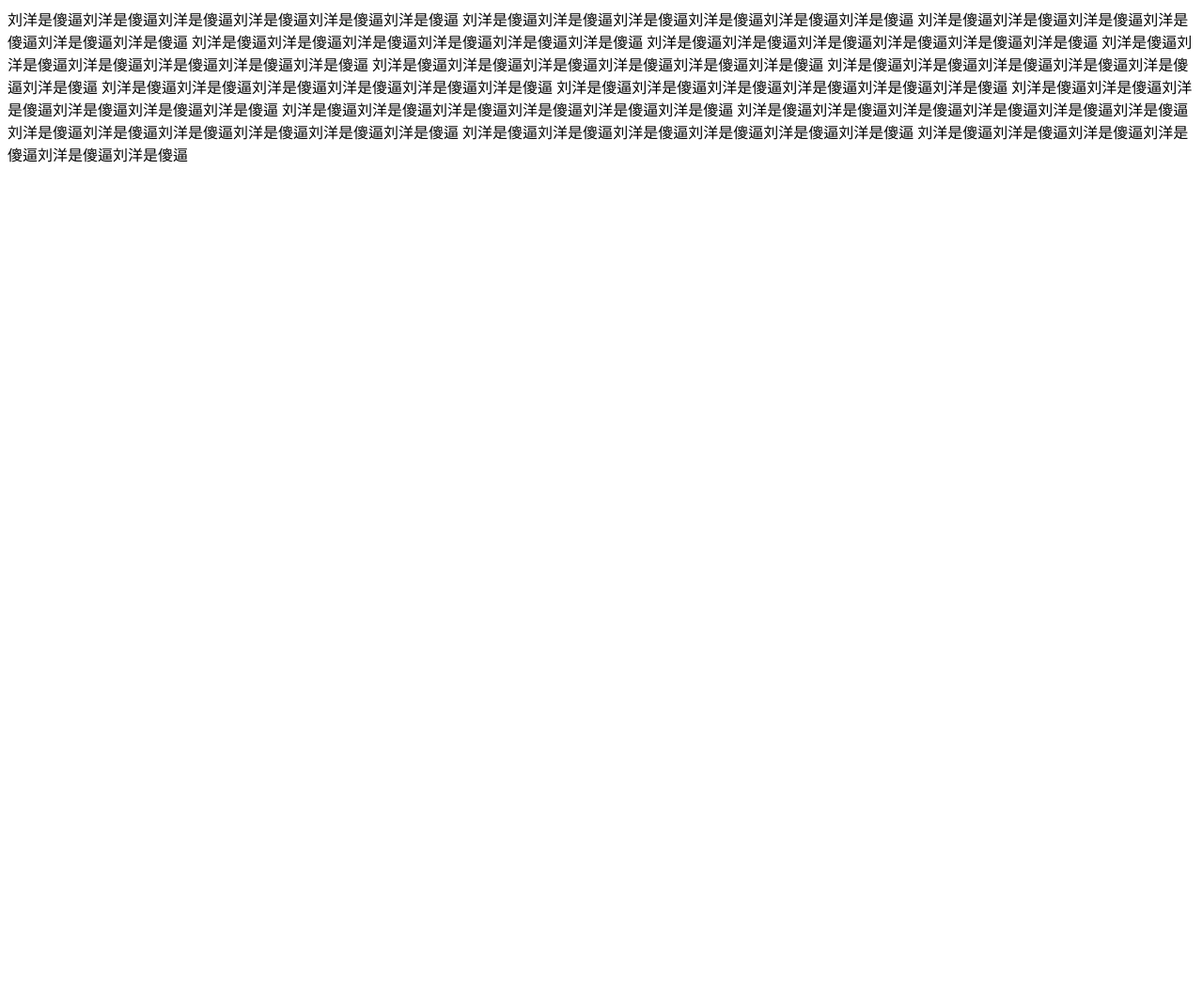
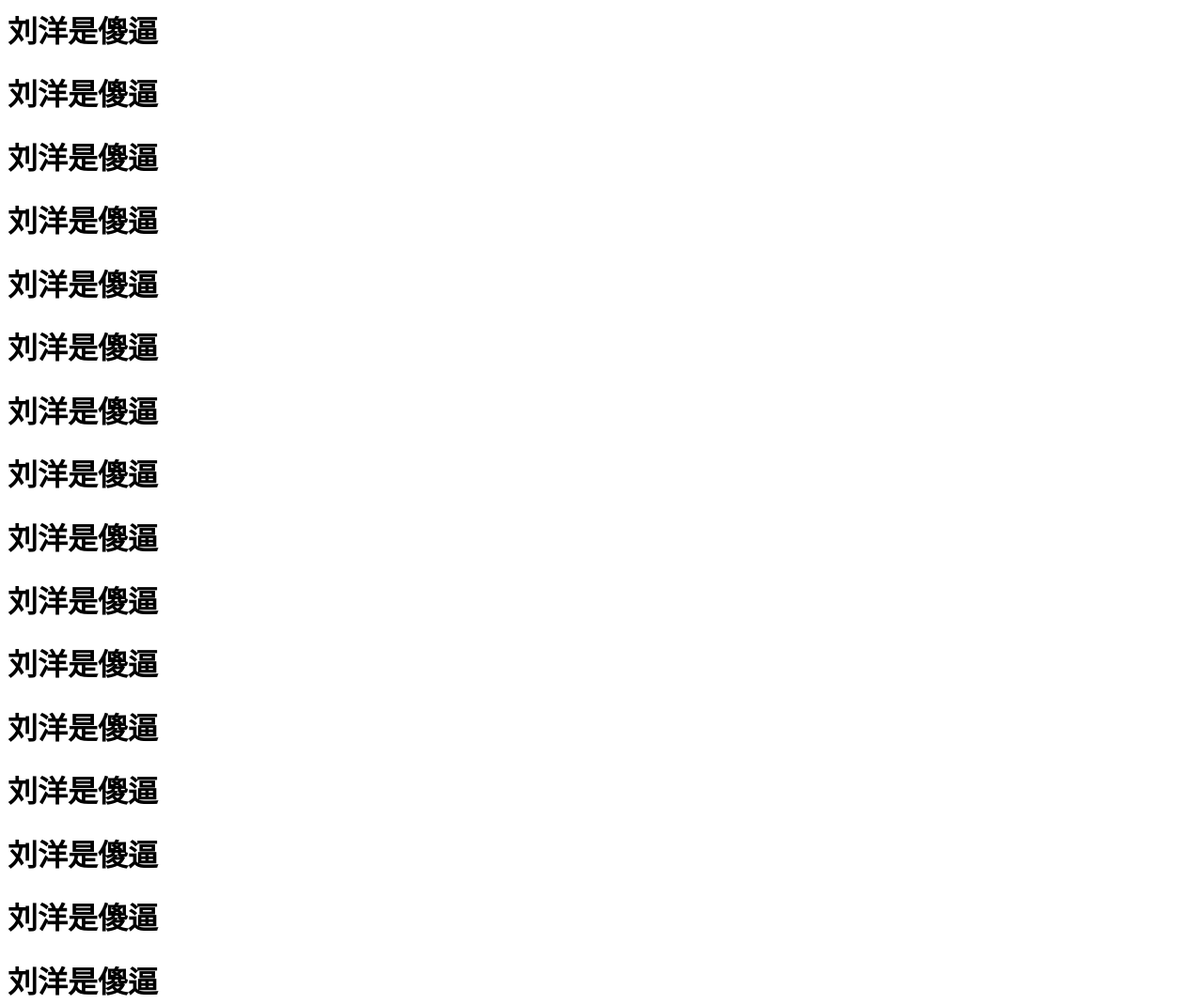
Before and after one commit to daniubi/daniubi.github.io, a plain HTML site: page index.html in a window 1280 px wide. Shown: the top 1069 px of the page at 94% size. Before the commit the page ends 800 px from the top, so only its background shows below. Drawn offline with Linux system fonts and the light colour scheme.

Commit message:
Update index.html

```diff
--- a/index.html
+++ b/index.html
@@ -1,16 +1,24 @@
-<span>刘洋是傻逼</span><span>刘洋是傻逼</span><span>刘洋是傻逼</span><span>刘洋是傻逼</span><span>刘洋是傻逼</span><span>刘洋是傻逼</span>
-<span>刘洋是傻逼</span><span>刘洋是傻逼</span><span>刘洋是傻逼</span><span>刘洋是傻逼</span><span>刘洋是傻逼</span><span>刘洋是傻逼</span>
-<span>刘洋是傻逼</span><span>刘洋是傻逼</span><span>刘洋是傻逼</span><span>刘洋是傻逼</span><span>刘洋是傻逼</span><span>刘洋是傻逼</span>
-<span>刘洋是傻逼</span><span>刘洋是傻逼</span><span>刘洋是傻逼</span><span>刘洋是傻逼</span><span>刘洋是傻逼</span><span>刘洋是傻逼</span>
-<span>刘洋是傻逼</span><span>刘洋是傻逼</span><span>刘洋是傻逼</span><span>刘洋是傻逼</span><span>刘洋是傻逼</span><span>刘洋是傻逼</span>
-<span>刘洋是傻逼</span><span>刘洋是傻逼</span><span>刘洋是傻逼</span><span>刘洋是傻逼</span><span>刘洋是傻逼</span><span>刘洋是傻逼</span>
-<span>刘洋是傻逼</span><span>刘洋是傻逼</span><span>刘洋是傻逼</span><span>刘洋是傻逼</span><span>刘洋是傻逼</span><span>刘洋是傻逼</span>
-<span>刘洋是傻逼</span><span>刘洋是傻逼</span><span>刘洋是傻逼</span><span>刘洋是傻逼</span><span>刘洋是傻逼</span><span>刘洋是傻逼</span>
-<span>刘洋是傻逼</span><span>刘洋是傻逼</span><span>刘洋是傻逼</span><span>刘洋是傻逼</span><span>刘洋是傻逼</span><span>刘洋是傻逼</span>
-<span>刘洋是傻逼</span><span>刘洋是傻逼</span><span>刘洋是傻逼</span><span>刘洋是傻逼</span><span>刘洋是傻逼</span><span>刘洋是傻逼</span>
-<span>刘洋是傻逼</span><span>刘洋是傻逼</span><span>刘洋是傻逼</span><span>刘洋是傻逼</span><span>刘洋是傻逼</span><span>刘洋是傻逼</span>
-<span>刘洋是傻逼</span><span>刘洋是傻逼</span><span>刘洋是傻逼</span><span>刘洋是傻逼</span><span>刘洋是傻逼</span><span>刘洋是傻逼</span>
-<span>刘洋是傻逼</span><span>刘洋是傻逼</span><span>刘洋是傻逼</span><span>刘洋是傻逼</span><span>刘洋是傻逼</span><span>刘洋是傻逼</span>
-<span>刘洋是傻逼</span><span>刘洋是傻逼</span><span>刘洋是傻逼</span><span>刘洋是傻逼</span><span>刘洋是傻逼</span><span>刘洋是傻逼</span>
-<span>刘洋是傻逼</span><span>刘洋是傻逼</span><span>刘洋是傻逼</span><span>刘洋是傻逼</span><span>刘洋是傻逼</span><span>刘洋是傻逼</span>
-<span>刘洋是傻逼</span><span>刘洋是傻逼</span><span>刘洋是傻逼</span><span>刘洋是傻逼</span><span>刘洋是傻逼</span><span>刘洋是傻逼</span>
+<span><h1>刘洋是傻逼</h1><span><h1>刘洋是傻逼</h1><span><h1>刘洋是傻逼</h1><span><h1>刘洋是傻逼</h1><span><h1>刘洋是傻逼</h1>
+<span><h1>刘洋是傻逼</h1><span><h1>刘洋是傻逼</h1><span><h1>刘洋是傻逼</h1><span><h1>刘洋是傻逼</h1><span><h1>刘洋是傻逼</h1>
+<span><h1>刘洋是傻逼</h1><span><h1>刘洋是傻逼</h1><span><h1>刘洋是傻逼</h1><span><h1>刘洋是傻逼</h1><span><h1>刘洋是傻逼</h1>
+<span><h1>刘洋是傻逼</h1><span><h1>刘洋是傻逼</h1><span><h1>刘洋是傻逼</h1><span><h1>刘洋是傻逼</h1><span><h1>刘洋是傻逼</h1>
+<span><h1>刘洋是傻逼</h1><span><h1>刘洋是傻逼</h1><span><h1>刘洋是傻逼</h1><span><h1>刘洋是傻逼</h1><span><h1>刘洋是傻逼</h1>
+<span><h1>刘洋是傻逼</h1><span><h1>刘洋是傻逼</h1><span><h1>刘洋是傻逼</h1><span><h1>刘洋是傻逼</h1><span><h1>刘洋是傻逼</h1>
+<span><h1>刘洋是傻逼</h1><span><h1>刘洋是傻逼</h1><span><h1>刘洋是傻逼</h1><span><h1>刘洋是傻逼</h1><span><h1>刘洋是傻逼</h1>
+<span><h1>刘洋是傻逼</h1><span><h1>刘洋是傻逼</h1><span><h1>刘洋是傻逼</h1><span><h1>刘洋是傻逼</h1><span><h1>刘洋是傻逼</h1>
+<span><h1>刘洋是傻逼</h1><span><h1>刘洋是傻逼</h1><span><h1>刘洋是傻逼</h1><span><h1>刘洋是傻逼</h1><span><h1>刘洋是傻逼</h1>
+<span><h1>刘洋是傻逼</h1><span><h1>刘洋是傻逼</h1><span><h1>刘洋是傻逼</h1><span><h1>刘洋是傻逼</h1><span><h1>刘洋是傻逼</h1>
+<span><h1>刘洋是傻逼</h1><span><h1>刘洋是傻逼</h1><span><h1>刘洋是傻逼</h1><span><h1>刘洋是傻逼</h1><span><h1>刘洋是傻逼</h1>
+<span><h1>刘洋是傻逼</h1><span><h1>刘洋是傻逼</h1><span><h1>刘洋是傻逼</h1><span><h1>刘洋是傻逼</h1><span><h1>刘洋是傻逼</h1>
+<span><h1>刘洋是傻逼</h1><span><h1>刘洋是傻逼</h1><span><h1>刘洋是傻逼</h1><span><h1>刘洋是傻逼</h1><span><h1>刘洋是傻逼</h1>
+<span><h1>刘洋是傻逼</h1><span><h1>刘洋是傻逼</h1><span><h1>刘洋是傻逼</h1><span><h1>刘洋是傻逼</h1><span><h1>刘洋是傻逼</h1>
+<span><h1>刘洋是傻逼</h1><span><h1>刘洋是傻逼</h1><span><h1>刘洋是傻逼</h1><span><h1>刘洋是傻逼</h1><span><h1>刘洋是傻逼</h1>
+<span><h1>刘洋是傻逼</h1><span><h1>刘洋是傻逼</h1><span><h1>刘洋是傻逼</h1><span><h1>刘洋是傻逼</h1><span><h1>刘洋是傻逼</h1>
+<span><h1>刘洋是傻逼</h1><span><h1>刘洋是傻逼</h1><span><h1>刘洋是傻逼</h1><span><h1>刘洋是傻逼</h1><span><h1>刘洋是傻逼</h1>
+<span><h1>刘洋是傻逼</h1><span><h1>刘洋是傻逼</h1><span><h1>刘洋是傻逼</h1><span><h1>刘洋是傻逼</h1><span><h1>刘洋是傻逼</h1>
+<span><h1>刘洋是傻逼</h1><span><h1>刘洋是傻逼</h1><span><h1>刘洋是傻逼</h1><span><h1>刘洋是傻逼</h1><span><h1>刘洋是傻逼</h1>
+<span><h1>刘洋是傻逼</h1><span><h1>刘洋是傻逼</h1><span><h1>刘洋是傻逼</h1><span><h1>刘洋是傻逼</h1><span><h1>刘洋是傻逼</h1>
+<span><h1>刘洋是傻逼</h1><span><h1>刘洋是傻逼</h1><span><h1>刘洋是傻逼</h1><span><h1>刘洋是傻逼</h1><span><h1>刘洋是傻逼</h1>
+<span><h1>刘洋是傻逼</h1><span><h1>刘洋是傻逼</h1><span><h1>刘洋是傻逼</h1><span><h1>刘洋是傻逼</h1><span><h1>刘洋是傻逼</h1>
+<span><h1>刘洋是傻逼</h1><span><h1>刘洋是傻逼</h1><span><h1>刘洋是傻逼</h1><span><h1>刘洋是傻逼</h1><span><h1>刘洋是傻逼</h1>
+<span><h1>刘洋是傻逼</h1><span><h1>刘洋是傻逼</h1><span><h1>刘洋是傻逼</h1><span><h1>刘洋是傻逼</h1><span><h1>刘洋是傻逼</h1>
```
